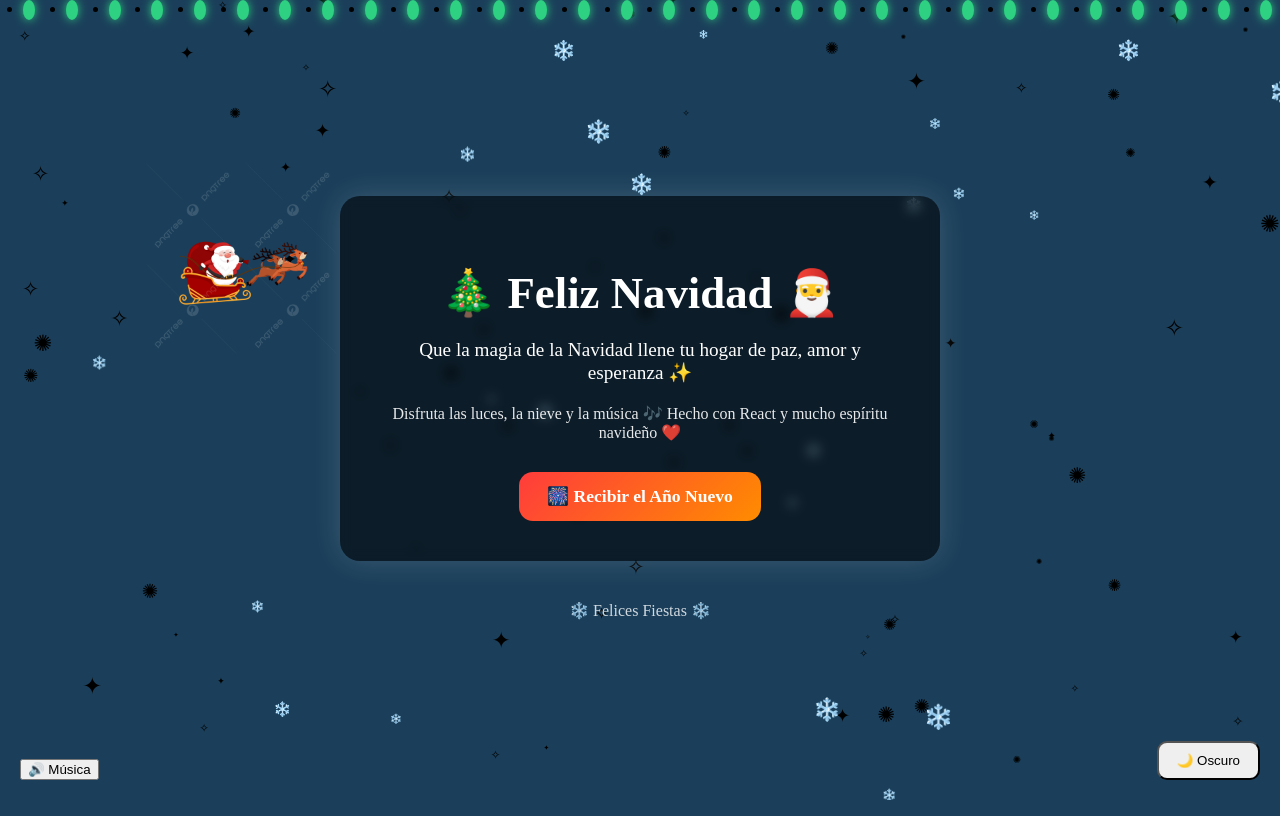
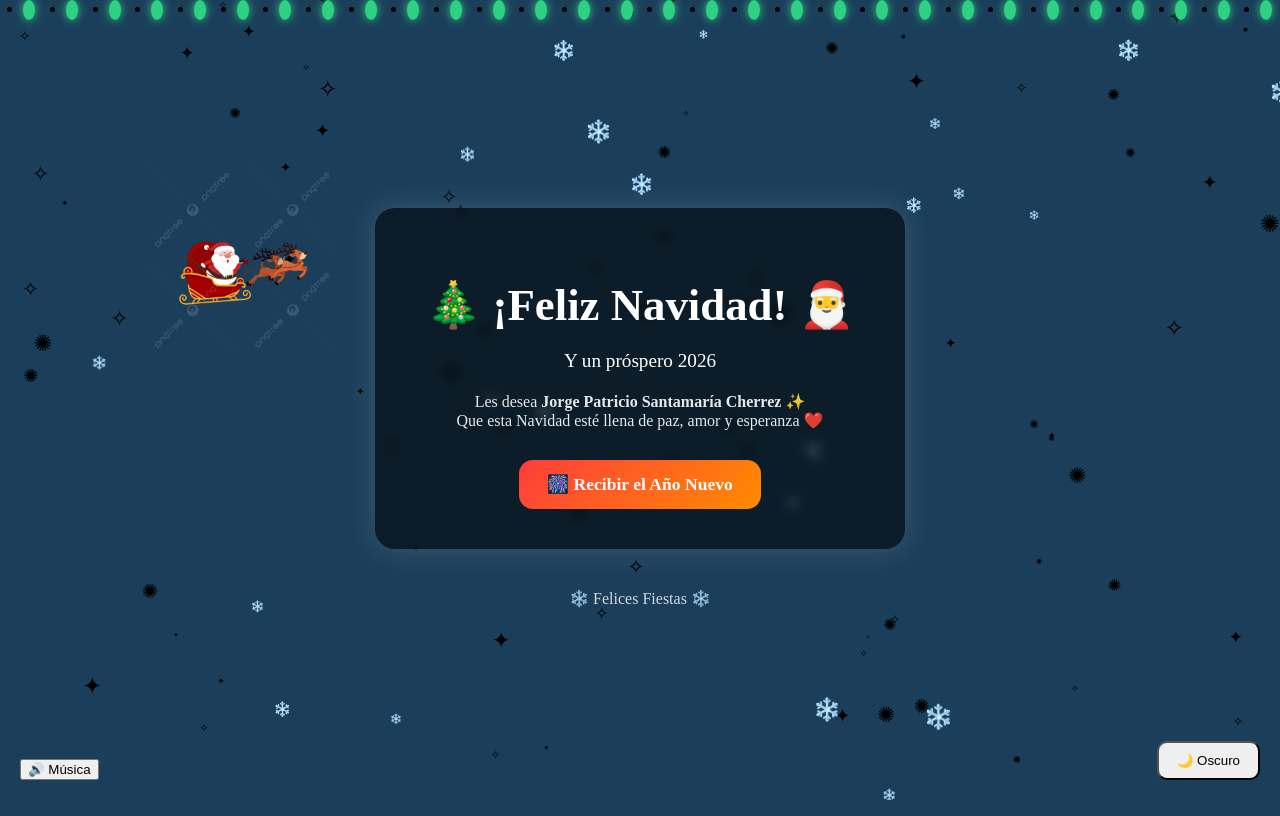
Before and after one commit to Patogol35/Navidad, a React (Vite) app: page / in a window 1280 px wide. Built offline with nearby package versions, Linux system fonts and the light colour scheme; no server answers.

Commit message:
Update Home.jsx

```diff
--- a/src/pages/Home.jsx
+++ b/src/pages/Home.jsx
@@ -5,15 +5,16 @@ export default function Home() {
   return (
     <div className="home-container">
       <div className="card">
-        <h1 className="title">🎄 Feliz Navidad 🎅</h1>
+        <h1 className="title">🎄 ¡Feliz Navidad! 🎅</h1>
 
         <p className="subtitle">
-          Que la magia de la Navidad llene tu hogar de paz, amor y esperanza ✨
+          Y un próspero 2026
         </p>
 
         <p className="message">
-          Disfruta las luces, la nieve y la música 🎶
-          Hecho con React y mucho espíritu navideño ❤️
+          Les desea <strong>Jorge Patricio Santamaría Cherrez</strong> ✨
+          <br />
+          Que esta Navidad esté llena de paz, amor y esperanza ❤️
         </p>
 
         <nav className="nav-menu">
```
